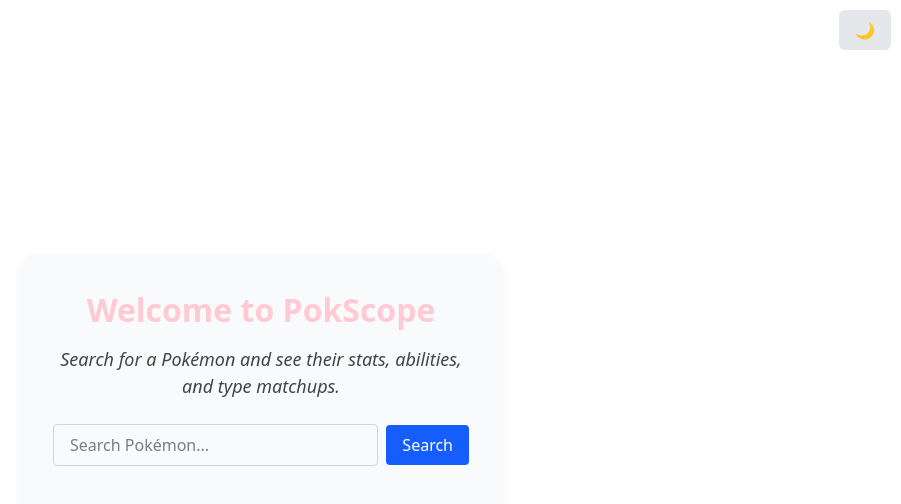
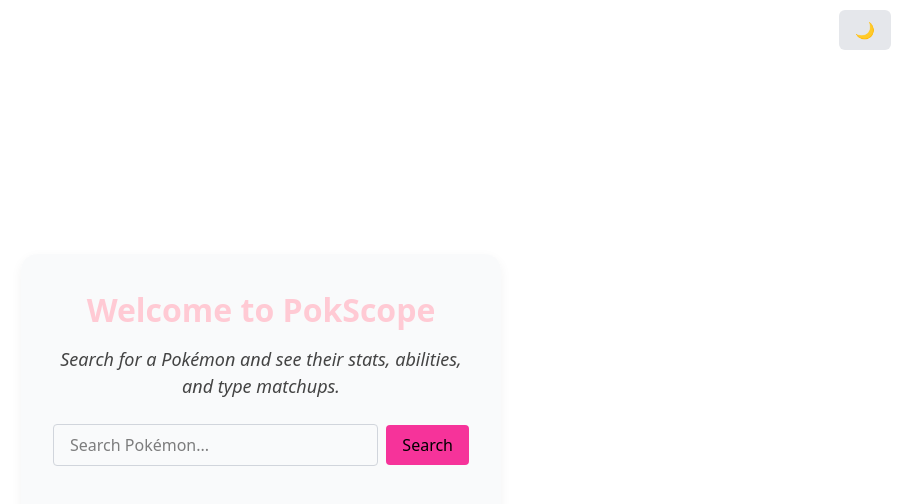
Before and after one commit to Omid2831/Pok-Scope, a React (Vite) app in the folder Pok-Scope/: page / in a window 1280 px wide. Shown: the top 504 px of the page, without its empty margins (379-1280 px from the left). Built offline with nearby package versions, Linux system fonts and the light colour scheme; a web font is replaced by a local one.

Commit message:
feat: adding the loadingBar to the seach box

```diff
--- a/Pok-Scope/src/components/SearchInput.jsx
+++ b/Pok-Scope/src/components/SearchInput.jsx
@@ -1,6 +1,7 @@
 import "./SearchInput.css";
 import TypeBackgrounds from "../utils/TypeBackgrounds";
 import TypeColors from "../utils/typeColors";
+import LoadingSpinner from "./LoadingSpinner";
 
 {
   /**
@@ -22,6 +23,7 @@
   onSearchClick,
   onClearClick,
   hasError,
+  isSearching,
 }) {
   return (
     <div className="flex items-center space-x-2">
@@ -46,10 +48,15 @@
       />
       {/* Search button with blue background and white text */}
       <button
-        className={`px-4 py-2 ${TypeBackgrounds.bgs.blue} ${TypeColors.white} rounded ${TypeBackgrounds.bgs.HbgBlue} transition`}
+        className={`px-4 py-2 ${TypeBackgrounds.bgs.pink} ${TypeColors.black} rounded ${TypeBackgrounds.bgs.HbgPink} ${TypeBackgrounds.searchButton}`}
         onClick={onSearchClick}
+        disabled={isSearching}
       >
-        Search
+        {isSearching ? (
+          <LoadingSpinner/>
+        ):(
+          "Search"
+        )}
       </button>
       {/* Clear button appears only if there is some input */}
       {searchTerm && (
```
